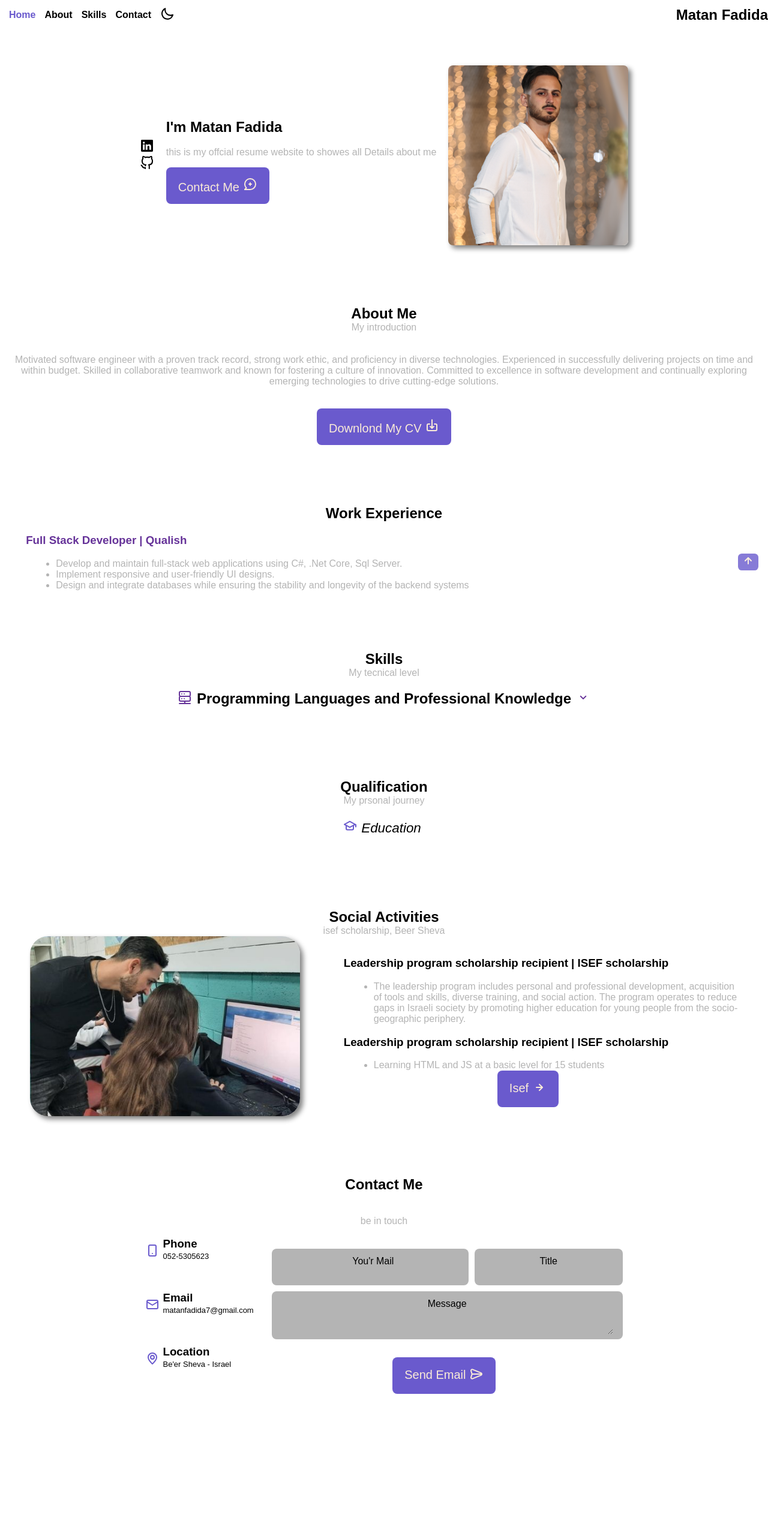
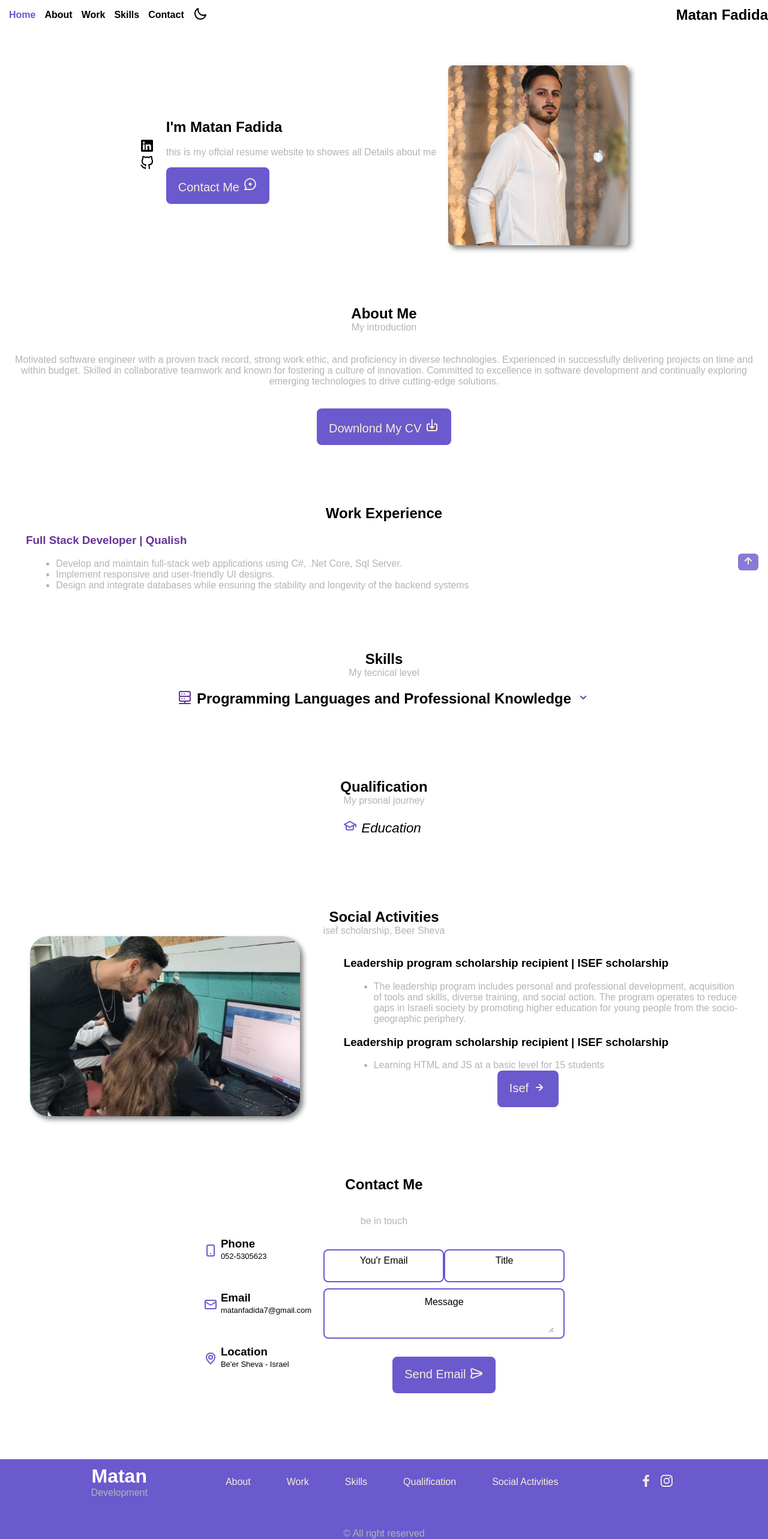
Before and after one commit to matanfadida/Resume, a React (Create React App) app in the folder fronted/: page / in a window 1280 px wide. Shown: the part 9-2575 px from the top of the page at 60% size. Before the commit the page ends 2342 px from the top, so only its background shows below. Built offline with nearby package versions, Linux system fonts and the light colour scheme; a web font is replaced by a local one.

Commit message:
next fix the dark mood

```diff
--- a/fronted/src/components/Home/About/About.js
+++ b/fronted/src/components/Home/About/About.js
@@ -42,7 +42,7 @@ delivering projects on time and within budget. Skilled in collaborative teamwork
 excellence in software development and continually exploring emerging technologies to drive cutting-edge solutions.
       </p>
       <Button>
-        <a download="" href="Matan_Fadida_CV.pdf" id="Skills">
+        <a download="" href="Matan_Fadida_CV.pdf" id="Work">
           Downlond My CV <UilDownloadAlt />
         </a>
       </Button>
--- a/fronted/src/components/Home/Skills/skills.js
+++ b/fronted/src/components/Home/Skills/skills.js
@@ -1,4 +1,3 @@
-import { UilBracketsCurly } from "@iconscout/react-unicons";
 import { UilAngleDown } from "@iconscout/react-unicons";
 import { UilServerConnection } from "@iconscout/react-unicons";
 import { useContext, useState } from "react";
--- a/fronted/src/components/Home/contact/detail-contact.module.css
+++ b/fronted/src/components/Home/contact/detail-contact.module.css
@@ -56,6 +56,6 @@
         margin: 0px 20px;
     }
     .ul > li {
-        margin-left: 30px;
+        margin-left: 15px;
       }
   }
--- a/fronted/src/components/Home/contact/form.js
+++ b/fronted/src/components/Home/contact/form.js
@@ -1,31 +1,32 @@
 import Button from "../../UI/Button";
 
-import style from './form.module.css';
+import style from "./form.module.css";
 
 import { UilNavigator } from "@iconscout/react-unicons";
 
 const Form = (props) => {
-    const {submitHandler, emailHandler, titleHandler, messageHandler, Loding} = props
+  const { submitHandler, emailHandler, titleHandler, messageHandler, Loding } =
+    props;
   return (
     <form onSubmit={submitHandler}>
-      <div>
-        <div className={style["email-title"]}>
-          <div className={style.contact}>
-            <label className={style.contact}>You'r Mail</label>
+      <div className={style.div}>
+        <div className={style["div_title_email"]}>
+          <ul className={style.ul}>
+            <li>
+              <label>You'r Email</label>
               <input
-              className={style["contact-input"]}
                 type="email"
                 onChange={emailHandler}
               />
-          </div>
-          <div className={style.contact}>
-            <label type="text">Title</label>
+            </li>
+            <li>
+              <label>Title</label>
               <input
-              className={style["contact-input"]}
                 type="text"
                 onChange={titleHandler}
               />
-          </div>
+            </li>
+          </ul>
         </div>
         <div className={style.contact}>
           <label>Message</label>
--- a/fronted/src/components/Home/contact/form.module.css
+++ b/fronted/src/components/Home/contact/form.module.css
@@ -3,16 +3,13 @@
 }
 
 .contact {
-    background-color:rgb(180, 180, 180);
+  border: 2px solid SlateBlue;
     border-radius: 0.5rem;
     padding: 0.75rem 1rem 0.25rem;
-    margin-top: 10px;
-    margin-left: 10px;
 }
 
 .contact-input {
     width: 100%;
-    background-color:rgb(180, 180, 180);
     color: rgb(114, 98, 98);
     border: none;
     outline: none;
@@ -26,3 +23,41 @@
 .div-button{
     margin-top: 30px;
 }
+
+
+.ul{
+    display: flex;
+    justify-content: center;
+    align-items: center;
+    list-style: none;
+}
+
+.ul > li {
+    border: 2px solid SlateBlue;
+    border-radius: 0.5rem;
+    padding: 8px;
+    display: grid;
+}
+
+.ul > li > input{
+    border: none;
+    outline: none;
+}
+
+.div{
+    display: grid;
+    justify-content: center;
+}
+
+.div_title_email{
+    margin: 10px auto;
+}
+
+@media only screen and (max-width: 520px) {
+    .ul > li {
+        display: block;
+    }
+    .div{
+        margin: auto 20px;
+    }
+}
--- a/fronted/src/components/Home/footer/footer.js
+++ b/fronted/src/components/Home/footer/footer.js
@@ -6,18 +6,89 @@ import { useContext } from "react";
 import { ThemeContext } from "../../../App";
 
 const Footer = () => {
-
   const conTheme = useContext(ThemeContext);
   const theme = conTheme.theme === "dark";
 
   return (
     <footer className={theme ? style["footer-dark"] : style.footer}>
-      <div>
-        <div className={theme ? style["contact-dark"] : style.contact}>
+      <ul className={style.ul}>
+        <li>
+          <h1 className={style["footer-title"]}>Matan</h1>
+          <span className={style["footer-subtitle"]}>Development</span>
+        </li>
+        <li>
+          <ul className={style["footer-list"]}>
+            <li>
+              <a
+                href="#About"
+                className={
+                  theme ? style["footer-link-dark"] : style["footer-link"]
+                }
+              >
+                About
+              </a>
+            </li>
+            <li>
+              <a
+                href="#Work"
+                className={
+                  theme ? style["footer-link-dark"] : style["footer-link"]
+                }
+              >
+                Work
+              </a>
+            </li>
+            <li>
+              <a
+                href="#Skills"
+                className={
+                  theme ? style["footer-link-dark"] : style["footer-link"]
+                }
+              >
+                Skills
+              </a>
+            </li>
+            <li>
+              <a
+                href="#Qualification"
+                className={
+                  theme ? style["footer-link-dark"] : style["footer-link"]
+                }
+              >
+                Qualification
+              </a>
+            </li>
+            <li>
+              <a
+                href="#Social Activities"
+                className={
+                  theme ? style["footer-link-dark"] : style["footer-link"]
+                }
+              >
+                Social Activities
+              </a>
+            </li>
+          </ul>
+        </li>
+        <li>
+          <a
+            href="https://www.facebook.com/matanfadida"
+            className={theme ? style["social-link-dark"] : style["social-link"]}
+          >
+            <UilFacebookF />
+          </a>
+          <a
+            href="https://www.instagram.com/matanfadida/"
+            className={theme ? style["social-link-dark"] : style["social-link"]}
+            target="blank"
+          >
+            <UilInstagram />
+          </a>
+        </li>
+      </ul>
+      {/* <div className={theme ? style["contact-dark"] : style.contact}>
           <div>
-            <h1 className={style["footer-title"]}>Matan</h1>
             <br />
-            <span className={style["footer-subtitle"]}>Development</span>
           </div>
           <div className={style["list-and-social"]}>
             <ul className={style["footer-list"]}>
@@ -53,9 +124,8 @@ const Footer = () => {
               </a>
             </div>
           </div>
-        </div>
-        <p>&#169; All right reserved</p>
-      </div>
+        </div> */}
+      <p className={style.p}>&#169; All right reserved</p>
     </footer>
   );
 };
--- a/fronted/src/components/Home/footer/footer.module.css
+++ b/fronted/src/components/Home/footer/footer.module.css
@@ -1,7 +1,7 @@
 .footer {
   background-color: slateblue;
   color: #FFF;
-  margin-bottom: -20px;
+  margin-top: 100px;
 }
 
 .contact {
@@ -14,6 +14,7 @@
 .footer-dark {
   background-color: rgb(18, 17, 17);
   color: #FFF;
+  margin-top: 100px;
   margin-bottom: -20px;
 }
 
@@ -30,7 +31,7 @@
 }
 
 .footer-title {
-  display: inline;
+  margin: 0px;
 }
 
 .footer-subtitle {
@@ -74,3 +75,32 @@
 .social-link-dark:hover{
   color: darkorange;
 }
+.p{
+  margin: 0;
+  padding: 0;
+}
+.ul{
+  list-style: none;
+  display: flex;
+  padding: 10px 0px 50px 0px;
+  justify-content: center;
+  align-items: center;
+}
+
+@media only screen and (max-width: 900px) {
+  .ul{
+    display: block;
+  }
+  .ul > li{
+    margin-bottom: 20px;
+  }
+  .footer-list{
+    display: block;
+  }
+  .footer-list > li{
+    margin-bottom: 10px;
+  }
+  .footer-link{
+    margin:0px;
+  }
+}
--- a/fronted/src/components/Home/homepage.js
+++ b/fronted/src/components/Home/homepage.js
@@ -29,7 +29,7 @@ const HomePage = () => {
       <Qualification />
       <Volunteering />
       <Contact />
-      {/* <Footer /> */}
+      <Footer />
     </div>
   );
 };
--- a/fronted/src/components/Home/volunteering/volunteering.js
+++ b/fronted/src/components/Home/volunteering/volunteering.js
@@ -18,7 +18,7 @@ const Volunteering = () => {
               ? style["volunteering-title-dark"]
               : style["volunteering-title"]
           }
-          id="volunteering"
+          id="Social Activities"
         >
           Social Activities
         </h2>
--- a/fronted/src/components/Home/work/work.js
+++ b/fronted/src/components/Home/work/work.js
@@ -4,7 +4,7 @@ const Work = () => {
   return (
     <section className={style.section}>
       <div>
-        <h1>Work Experience</h1>
+        <h1 id="Skills">Work Experience</h1>
         <ul className={style["ul-first"]}>
           <li><h3 className={style.job}>Full Stack Developer | Qualish</h3></li>
           <ul>
--- /dev/null
+++ b/fronted/src/components/navigation/li-navigation.js
@@ -0,0 +1,89 @@
+import style from "./main-navigation.module.css";
+import { UilMoon, UilSun } from "@iconscout/react-unicons";
+import { HashLink as NavLink } from "react-router-hash-link";
+
+const LiNav = (props) => {
+  const {
+    themeStatus,
+    theme,
+    activeAbout,
+    activeSkills,
+    activeContact,
+    activeHome,
+    activeWork,
+    conTheme,
+  } = props;
+
+  return (
+    <>
+      <li>
+        <NavLink
+          to="#top"
+          smooth
+          className={
+            activeHome ? themeStatus : theme ? style["a-dark"] : style.a
+          }
+        >
+          Home
+        </NavLink>
+      </li>
+      <li>
+        <NavLink
+          to="#About"
+          smooth
+          className={
+            activeAbout ? themeStatus : theme ? style["a-dark"] : style.a
+          }
+        >
+          About
+        </NavLink>
+      </li>
+      <li>
+        <NavLink
+          to="#Work"
+          smooth
+          className={
+            activeWork ? themeStatus : theme ? style["a-dark"] : style.a
+          }
+        >
+          Work
+        </NavLink>
+      </li>
+      <li>
+        <NavLink
+          to="#Skills"
+          smooth
+          className={
+            activeSkills ? themeStatus : theme ? style["a-dark"] : style.a
+          }
+        >
+          Skills
+        </NavLink>
+      </li>
+      <li>
+        <NavLink
+          to="#Contact"
+          smooth
+          className={
+            activeContact ? themeStatus : theme ? style["a-dark"] : style.a
+          }
+        >
+          Contact
+        </NavLink>
+      </li>
+      <li>
+        {theme ? (
+          <i>
+            <UilSun onClick={conTheme.toggleThemeHandler} />
+          </i>
+        ) : (
+          <i>
+            <UilMoon onClick={conTheme.toggleThemeHandler} />
+          </i>
+        )}
+      </li>
+    </>
+  );
+};
+
+export default LiNav;
--- a/fronted/src/components/navigation/main-navigation.js
+++ b/fronted/src/components/navigation/main-navigation.js
@@ -1,8 +1,8 @@
 import { useContext, useEffect, useRef, useState } from "react";
-import { HashLink as NavLink } from "react-router-hash-link";
 import style from "./main-navigation.module.css";
+import LiNav from "./li-navigation";
 
-import { UilMoon, UilMultiply, UilSun, UilBars } from "@iconscout/react-unicons";
+import { UilMultiply, UilBars } from "@iconscout/react-unicons";
 import { ThemeContext } from "../../App";
 
 const MainNavigation = () => {
@@ -10,6 +10,7 @@ const MainNavigation = () => {
   const [navbar, setNavbar] = useState(true);
   const theme = conTheme.theme === "dark";
   const [activeAbout, setActiveAbout] = useState(false);
+  const [activeWork, setActiveWork] = useState(false);
   const [activeSkills, setActiveSkills] = useState(false);
   const [activeContact, setActiveContact] = useState(false);
   const [activeHome, setActiveHome] = useState(false);
@@ -34,27 +35,29 @@ const MainNavigation = () => {
     window.addEventListener("scroll", changeBackground);
   });
 
+  const UpdateLocation = (location) => {
+      setActiveAbout(location === 'about');
+      setActiveHome(location === 'home');
+      setActiveSkills(location === 'skills');
+      setActiveWork(location === 'work');
+      setActiveContact(location === 'contect')
+  }
   const navBarState = () => {
+    console.log('ss',window.scrollY);
     if (window.scrollY > 118 && window.scrollY < 577) {
-      setActiveAbout(true);
-      setActiveHome(false);
-      setActiveSkills(false);
+      UpdateLocation('about');
     }
-    if (window.scrollY > 577 && window.scrollY < 1420) {
-      setActiveSkills(true);
-      setActiveAbout(false);
-      setActiveContact(false);
+    if (window.scrollY > 577 && window.scrollY < 900) {
+      UpdateLocation('work');
     }
-    if (window.scrollY > 1420 && window.scrollY < 1630) {
-      setActiveContact(true);
-      setActiveSkills(false);
-      setActiveAbout(false);
+    if (window.scrollY > 900 && window.scrollY < 1990) {
+      UpdateLocation('skills');
+    }
+    if (window.scrollY > 2990 && window.scrollY < 3600) {
+      UpdateLocation('contect');
     }
     if (window.scrollY < 118) {
-      setActiveHome(true);
-      setActiveAbout(false);
-      setActiveContact(false);
-      setActiveSkills(false);
+      UpdateLocation('home');
     }
   };
 
@@ -64,22 +67,21 @@ const MainNavigation = () => {
     window.addEventListener("touchmove", navBarState);
   });
 
-
   const OpenManuSideHandler = (e) => {
     setShowSideManu(true);
-    ulMovile.current.classList.remove('display_none');
-  }
+    ulMovile.current.classList.remove("display_none");
+  };
 
   const CloseManuSideHandler = () => {
     setShowSideManu(false);
     setTimeout(() => {
-      ulMovile.current.classList.add('display_none');
-    },[1900])
-  }
+      ulMovile.current.classList.add("display_none");
+    }, [1900]);
+  };
 
   var styleDark = theme
-  ? { backgroundColor: "rgb(18, 17, 17)", color: "darkorange" }
-  : null
+    ? { backgroundColor: "rgb(18, 17, 17)", color: "darkorange" }
+    : null;
 
   return (
     <header
@@ -90,154 +92,47 @@ const MainNavigation = () => {
         <ul className={style["ul-first"]}>
           <li className={style.phone}>
             <UilBars onClick={OpenManuSideHandler} />
-            <div ref={ulMovileDiv} className={showSideManu ? `${style["manu-side-show"]}` : `${style["manu-side-hidden"]}`} style={styleDark}>
-              <ul ref={ulMovile} className={`${style["ul-menu-side"]} display_none`} >
+            <div
+              ref={ulMovileDiv}
+              className={
+                showSideManu
+                  ? `${style["manu-side-show"]}`
+                  : `${style["manu-side-hidden"]}`
+              }
+              style={styleDark}
+            >
+              <ul
+                ref={ulMovile}
+                className={`${style["ul-menu-side"]} display_none`}
+              >
                 <li className={style.close}>
-                  <UilMultiply onClick={CloseManuSideHandler}/>
+                  <UilMultiply onClick={CloseManuSideHandler} />
                 </li>
-                <li>
-                  <NavLink
-                    to="#top"
-                    smooth
-                    className={
-                      activeHome
-                        ? themeStatus
-                        : theme
-                        ? style["a-dark"]
-                        : style.a
-                    }
-                  >
-                    Home
-                  </NavLink>
-                </li>
-                <li>
-                  <NavLink
-                    to="#About"
-                    smooth
-                    className={
-                      activeAbout
-                        ? themeStatus
-                        : theme
-                        ? style["a-dark"]
-                        : style.a
-                    }
-                  >
-                    About
-                  </NavLink>
-                </li>
-                <li>
-                  <NavLink
-                    to="#Skills"
-                    smooth
-                    className={
-                      activeSkills
-                        ? themeStatus
-                        : theme
-                        ? style["a-dark"]
-                        : style.a
-                    }
-                  >
-                    Skills
-                  </NavLink>
-                </li>
-                <li>
-                  <NavLink
-                    to="#Contact"
-                    smooth
-                    className={
-                      activeContact
-                        ? themeStatus
-                        : theme
-                        ? style["a-dark"]
-                        : style.a
-                    }
-                  >
-                    Contact
-                  </NavLink>
-                </li>
-                <li>
-                  {theme ? (
-                    <i>
-                      <UilSun onClick={conTheme.toggleThemeHandler} />
-                    </i>
-                  ) : (
-                    <i>
-                      <UilMoon onClick={conTheme.toggleThemeHandler} />
-                    </i>
-                  )}
-                </li>
+                <LiNav
+                  themeStatus={themeStatus}
+                  theme={theme}
+                  activeAbout={activeAbout}
+                  activeSkills={activeSkills}
+                  activeContact={activeContact}
+                  activeHome={activeHome}
+                  conTheme={conTheme}
+                  activeWork={activeWork}
+                />
               </ul>
             </div>
           </li>
           <li className={style["full-screen"]}>
             <ul className={style["ul-second"]}>
-              <li>
-                <NavLink
-                  to="#top"
-                  smooth
-                  className={
-                    activeHome ? themeStatus : theme ? style["a-dark"] : style.a
-                  }
-                >
-                  Home
-                </NavLink>
-              </li>
-              <li>
-                <NavLink
-                  to="#About"
-                  smooth
-                  className={
-                    activeAbout
-                      ? themeStatus
-                      : theme
-                      ? style["a-dark"]
-                      : style.a
-                  }
-                >
-                  About
-                </NavLink>
-              </li>
-              <li>
-                <NavLink
-                  to="#Skills"
-                  smooth
-                  className={
-                    activeSkills
-                      ? themeStatus
-                      : theme
-                      ? style["a-dark"]
-                      : style.a
-                  }
-                >
-                  Skills
-                </NavLink>
-              </li>
-              <li>
-                <NavLink
-                  to="#Contact"
-                  smooth
-                  className={
-                    activeContact
-                      ? themeStatus
-                      : theme
-                      ? style["a-dark"]
-                      : style.a
-                  }
-                >
-                  Contact
-                </NavLink>
-              </li>
-              <li>
-                {theme ? (
-                  <i>
-                    <UilSun onClick={conTheme.toggleThemeHandler} />
-                  </i>
-                ) : (
-                  <i>
-                    <UilMoon onClick={conTheme.toggleThemeHandler} />
-                  </i>
-                )}
-              </li>
+            <LiNav
+                  themeStatus={themeStatus}
+                  theme={theme}
+                  activeAbout={activeAbout}
+                  activeSkills={activeSkills}
+                  activeContact={activeContact}
+                  activeHome={activeHome}
+                  conTheme={conTheme}
+                  activeWork={activeWork}
+                />
             </ul>
           </li>
           <li>
```
Lines whose indentation alone changed are shown as unchanged.
